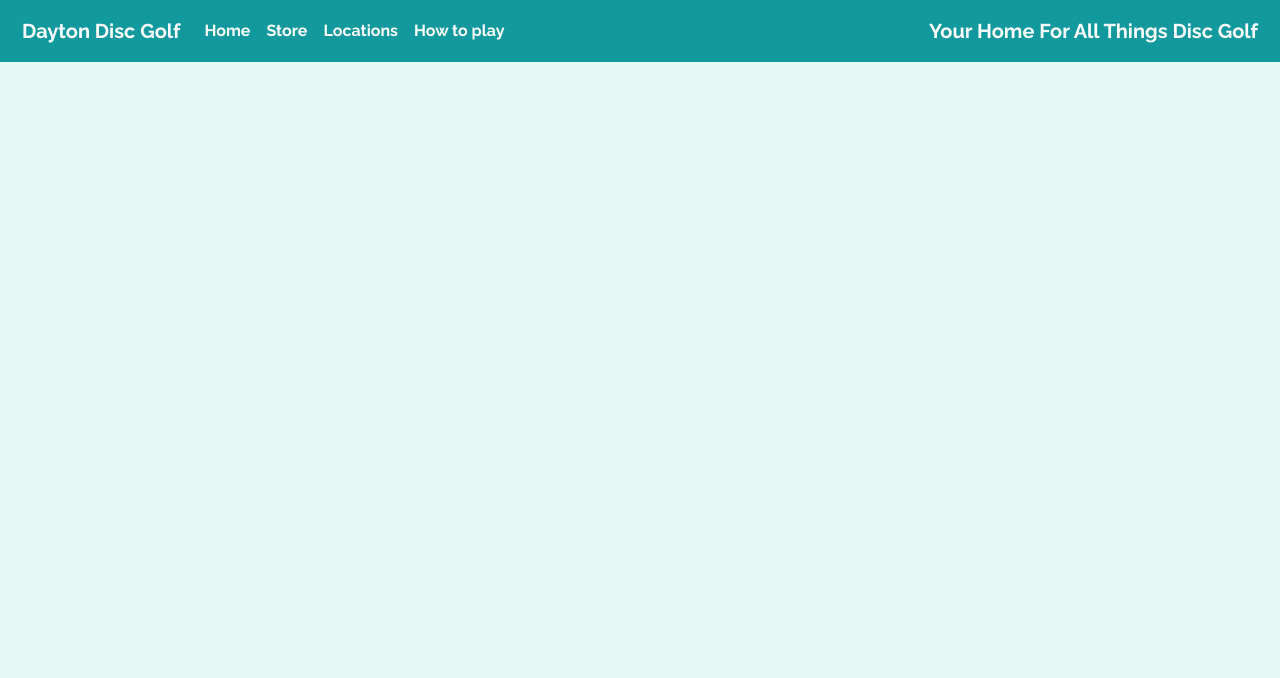
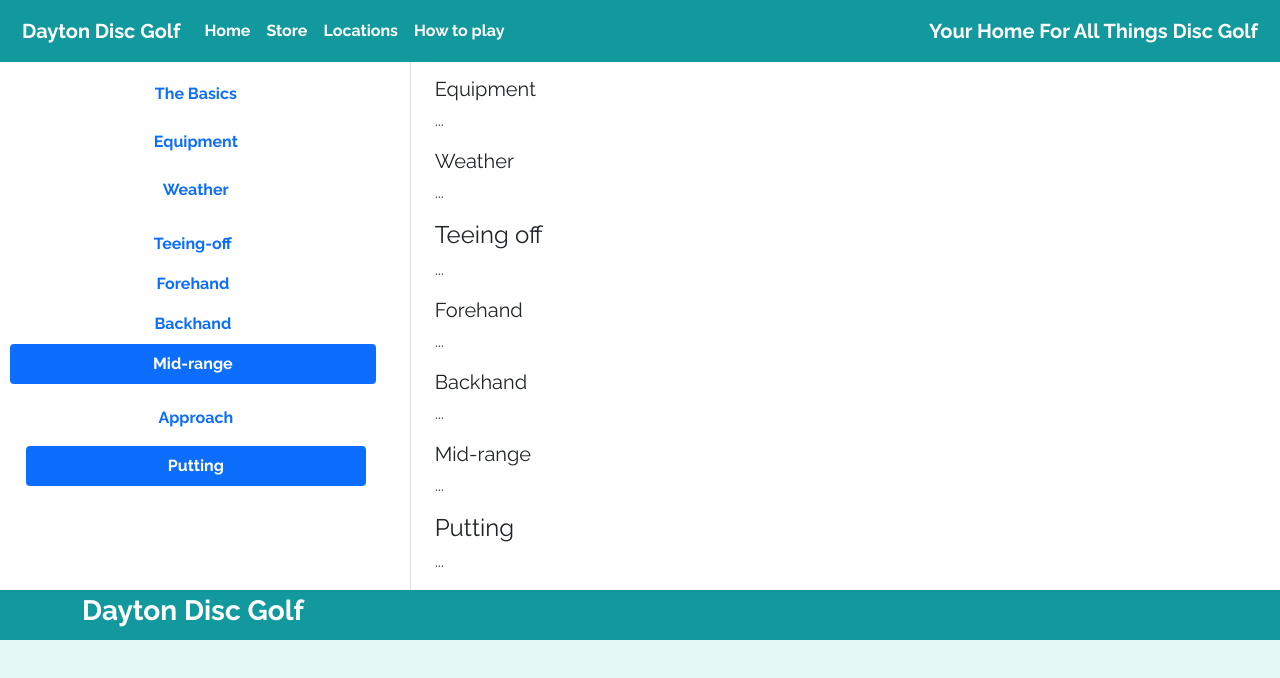
Before and after one commit to Dburrall/DaytonDiscGolf, a plain HTML site: page howTo.html in a window 1280 px wide. Drawn offline with nearby package versions, Linux system fonts and the light colour scheme.

Commit message:
added nav for new page and template

```diff
--- a/howTo.html
+++ b/howTo.html
@@ -44,7 +44,73 @@
           </nav>
 <body>
 
+    <div class="row">
+        <div class="col-4">
+          <nav id="navbar-example3" class="h-100 flex-column align-items-stretch pe-4 border-end">
+            <nav class="nav nav-pills flex-column">
+              <a class="nav-link" href="#item-1">The Basics</a>
+              <nav class="nav nav-pills flex-column">
+                <a class="nav-link ms-3 my-1" href="#item-1-1">The Basics</a>
+                <a class="nav-link ms-3 my-1" href="#item-1-2">Equipment</a>
+                <a class="nav-link ms-3 my-1" href="#item-1-3">Weather</a>
+              </nav>
+              <a class="nav-link" href="#item-2">Teeing-off</a>
+              <a class="nav-link" href="#item-2-1">Forehand</a>
+              <a class="nav-link" href="#item-2-2">Backhand</a>
+              <a class="nav-link" href="#item-3">Mid-range</a>
+              <nav class="nav nav-pills flex-column">
+                <a class="nav-link ms-3 my-1" href="#item-3-1">Approach</a>
+                <a class="nav-link ms-3 my-1" href="#item-4">Putting</a>
+              </nav>
+            </nav>
+          </nav>
+        </div>
 
+        <div class="col-8">
+          <div data-bs-spy="scroll" data-bs-target="#navbar-example3" data-bs-smooth-scroll="true" class="scrollspy-example-2" tabindex="0">
+            <!--Basics-->
+            <div id="item-1">
+              <h4>The Basics</h4>
+              <p>...</p>
+            </div>
+            <!--Equipment-->
+            <div id="item-1-1">
+              <h5>Equipment</h5>
+              <p>...</p>
+            </div>
+            <!--Weather-->
+            <div id="item-1-2">
+              <h5>Weather</h5>
+              <p>...</p>
+            </div>
+            <!--Teeing off-->
+            <div id="item-2">
+              <h4>Teeing off</h4>
+              <p>...</p>
+            </div>
+            <!--Forehand-->
+            <div id="item-2-1">
+              <h5>Forehand</h4>
+              <p>...</p>
+            </div>
+            <!--Backhand-->
+            <div id="item-2-2">
+              <h5>Backhand</h5>
+              <p>...</p>
+            </div>
+            <!--MidRange-->
+            <div id="item-3">
+              <h5>Mid-range</h5>
+              <p>...</p>
+            </div>
+            <!--Putting-->
+            <div id="item-4">
+                <h4>Putting</h4>
+                <p>...</p>
+              </div>
+          </div>
+        </div>
+      </div>
 
 
 
```
Also changed, not shown: index.html (+3 -0 lines), locations/locations.html (+3 -0 lines), store.html (+3 -0 lines).
